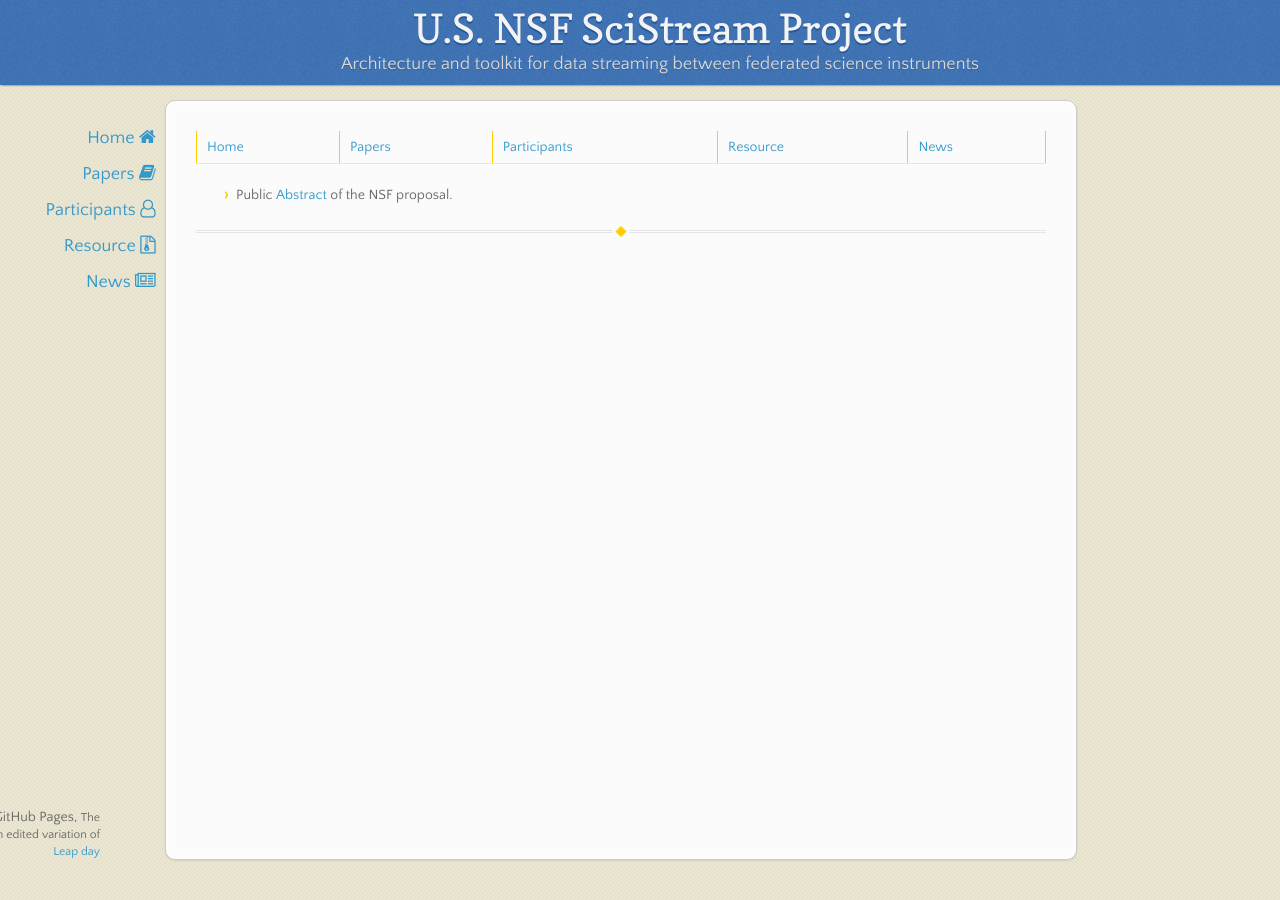
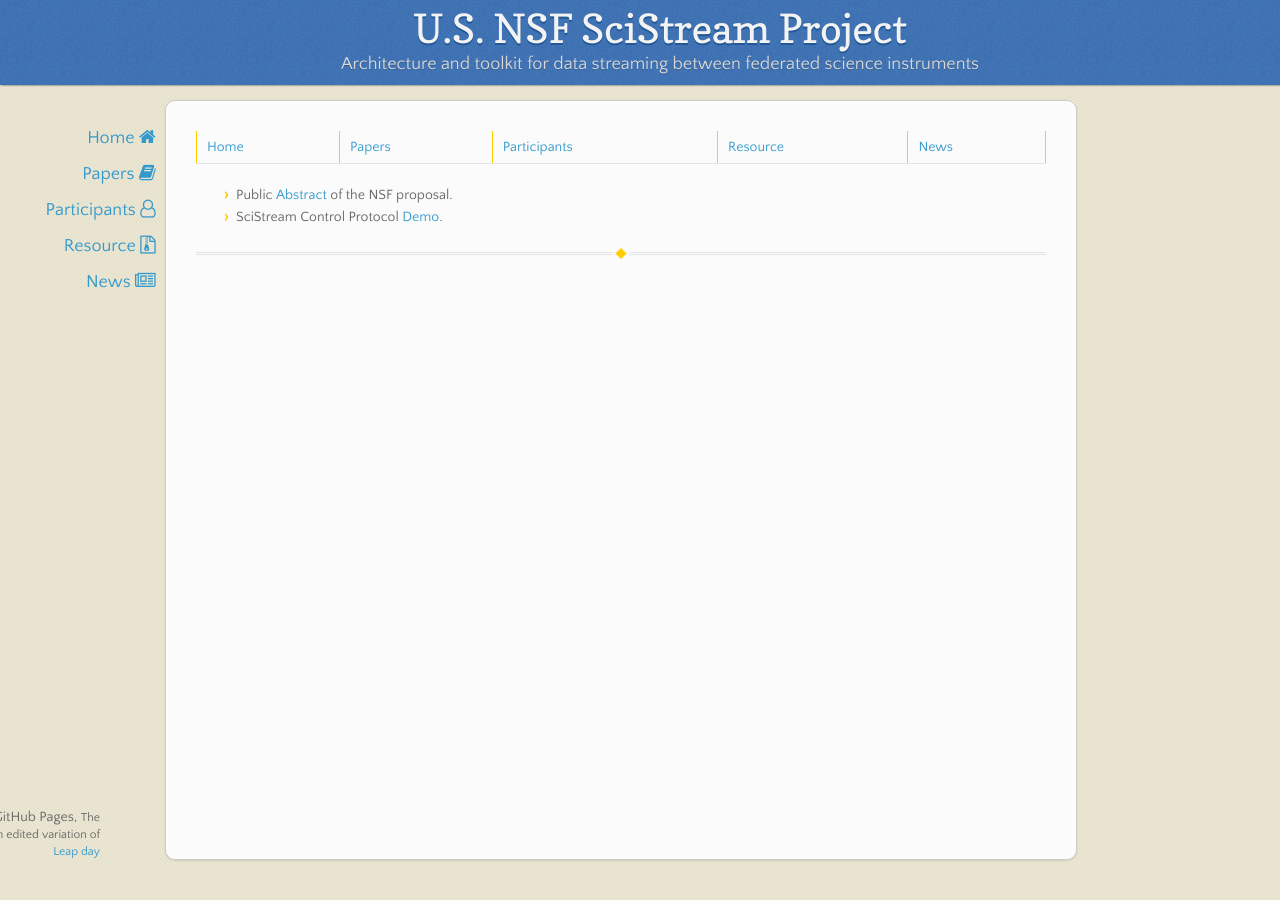
Before and after one commit to scistream/scistream.github.io, a Jekyll site: the page built from resource.md, in a window 1280 px wide. Built offline with Jekyll 4.4.1, drawn with Linux system fonts in a browser that asks for light colours; nearby versions of some CDN libraries.

Commit message:
Update resource.md

```diff
--- a/resource.md
+++ b/resource.md
@@ -4,5 +4,6 @@ layout: default
 [Home](index.html) | [Papers](papers.html) | [Participants](participants.html) | [Resource](resource.html) | [News](news.html)
 
 * Public [Abstract](doc/nsf-pub-abstract.txt) of the NSF proposal.
+* SciStream Control Protocol [Demo](https://youtu.be/IWKGjAa_TOA).
 
 ---
```
